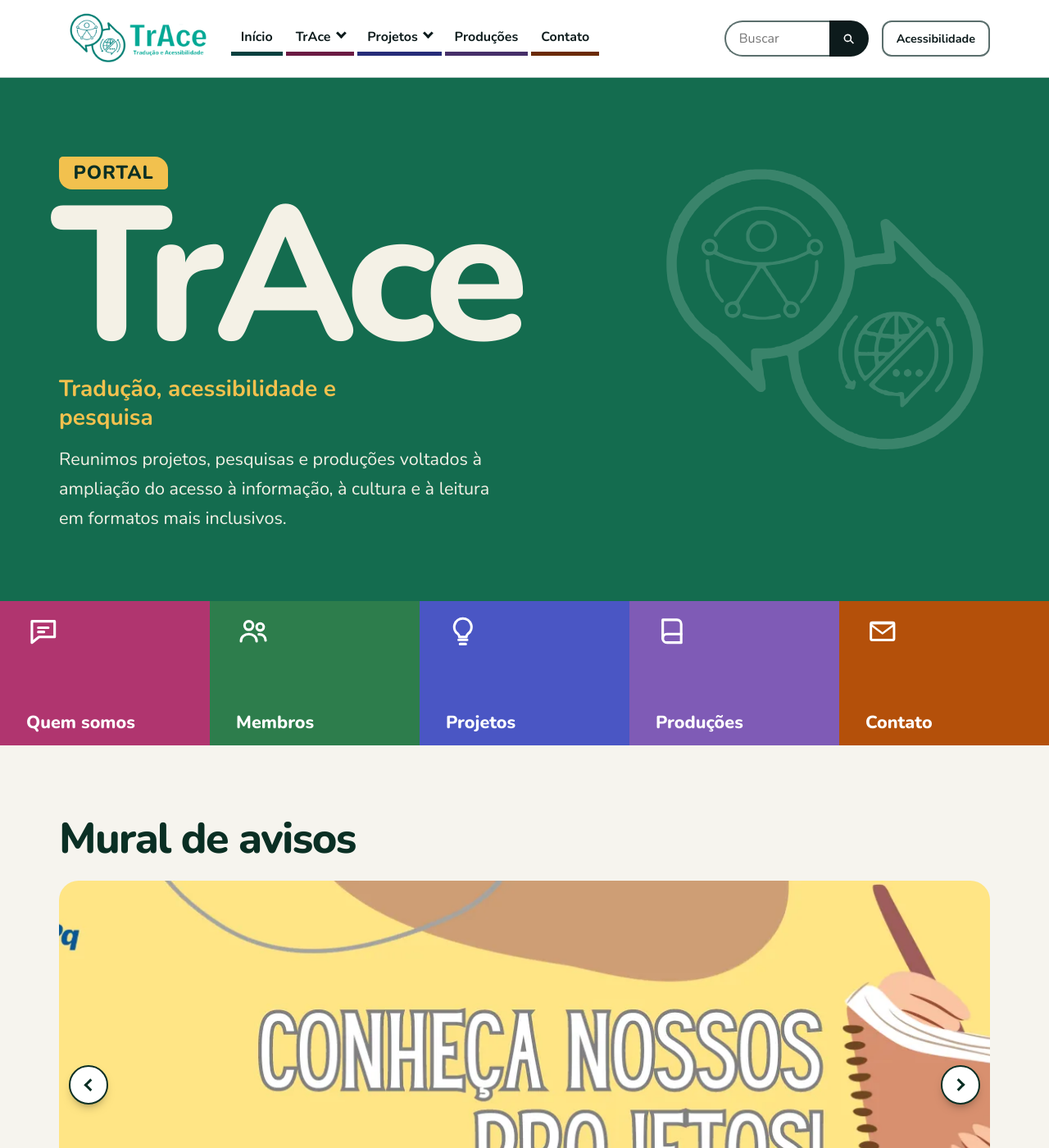
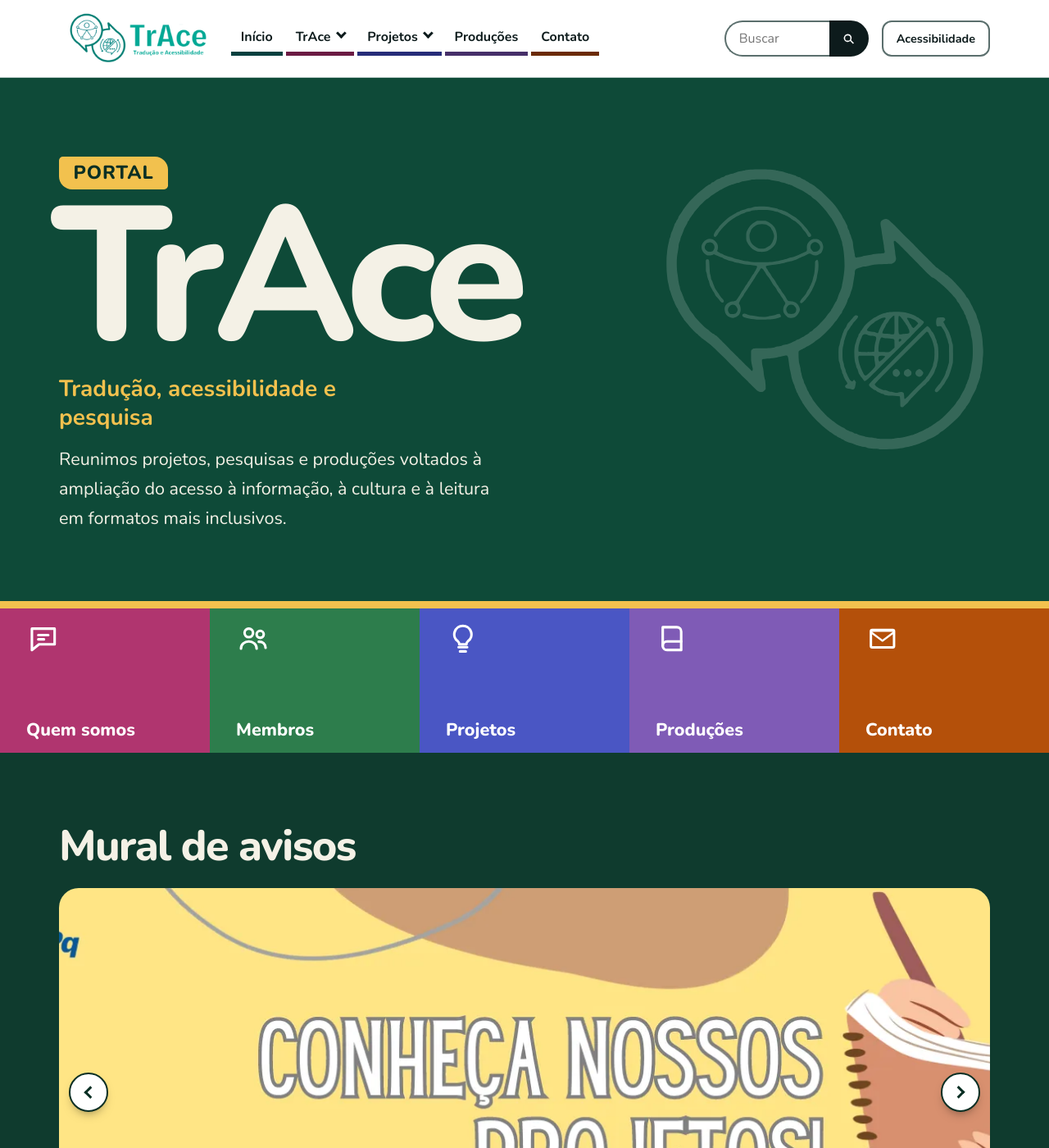
Before and after one commit to Niuuzinho/site-trace-teste, a Jekyll site: the page built from inicio-teste.html, in a window 1280 px wide and 1400 px high. Shown: the whole window at 82% size. Built offline with Jekyll 4.4.1, drawn with Linux system fonts in a browser that asks for light colours.

Commit message:
Teste v6: fundos escuros em tons diferentes por sessão e borda amarela entre as sessões 1 e 2
Co-Authored-By: Claude Sonnet 5.5 <noreply@anthropic.com>
Claude-Session: https://claude.ai/code/session_01AbHHXVauvBZ2sfPmWDepMS

```diff
--- a/assets/css/inicio.css
+++ b/assets/css/inicio.css
@@ -155,3 +155,30 @@ html[data-contraste="alto"] .in-hero::after { background: #fff; }
 .in-arco-papel .in-sec { padding-top: clamp(3.5rem, 3rem + 3vw, 6rem); }
 .in-mural { padding-bottom: clamp(3.5rem, 3rem + 3vw, 6rem); }
 html[data-contraste="alto"] .in-atalhos a { border: 2px solid #000; }
+
+/* ===== v4: fundos escuros (cada sessão um tom, escurecendo até o rodapé) e borda amarela entre as sessões 1 e 2 ===== */
+.in { --in-verde: #0e4a38; --in-claro: #f4f1e6; --in-claro-2: #cfe0d6; --in-f3: #0f3b2e; --in-f4: #0b2f24; --in-f5: #07221a; --in-icone: #146c4f; background: var(--in-f5); }
+.in-hero { border-bottom: 0.6rem solid var(--in-brilho); }
+.in-bloco { color: var(--in-claro); }
+.in-fundo-3 { background: var(--in-f3); }
+.in-fundo-4 { background: var(--in-f4); }
+.in-fundo-5 { background: var(--in-f5); }
+.in-bloco .in-sec-titulo { color: var(--in-claro); }
+.in-bloco .in-pilula { background: var(--in-brilho); color: var(--in-escuro); }
+.in-bloco .in-pilula:hover { background: var(--in-claro); color: var(--in-escuro); }
+.in-bloco .in-lista { border-bottom-color: rgb(244 241 230 / 0.6); }
+.in-bloco .in-prod-item { border-top-color: rgb(244 241 230 / 0.6); }
+.in-bloco .in-prod-link { color: var(--in-claro); }
+.in-bloco .in-prod-autoria { color: var(--in-claro-2); }
+.in-bloco .in-prod-tipo { background: var(--in-brilho); color: var(--in-escuro); }
+.in-bloco .in-seta { color: var(--in-brilho); }
+.in-bloco .in-prod-link:hover { background: var(--in-claro); color: var(--in-escuro); }
+.in-bloco .in-prod-link:hover .in-prod-autoria { color: #2a3a33; }
+.in-bloco .in-prod-link:hover .in-prod-tipo { background: var(--in-escuro); color: #fff; }
+.in-bloco .in-prod-link:hover .in-seta { color: var(--in-escuro); }
+.in-fundo-4 .in-projetos { border-color: rgb(244 241 230 / 0.6); }
+.in-fundo-4 .in-proj-item + .in-proj-item { border-top-color: rgb(244 241 230 / 0.6); }
+.in-carrossel .car-controles .botao-peq { border-color: var(--in-escuro); }
+html[data-contraste="alto"] .in { --in-f3: #000; --in-f4: #000; --in-f5: #000; --in-claro: #fff; --in-claro-2: #fff; --in-brilho: #fff; }
+html[data-contraste="alto"] .in-bloco .in-pilula, html[data-contraste="alto"] .in-bloco .in-prod-tipo { background: #fff; color: #000; }
+html[data-contraste="alto"] .in-hero { border-bottom-color: #fff; }
--- a/inicio-teste.html
+++ b/inicio-teste.html
@@ -31,6 +31,7 @@ permalink: /inicio-teste/
   </ul>
 </nav>
 
+<div class="in-bloco in-fundo-3">
 <section class="container in-sec in-mural" aria-labelledby="h-mural">
   <h2 class="in-sec-titulo" id="h-mural">Mural de avisos</h2>
   <div class="mod-hero-card in-carrossel">
@@ -42,8 +43,9 @@ permalink: /inicio-teste/
     {%- endfor %}
   </ul>
 </section>
+</div>
 
-<div class="in-banda in-arco">
+<div class="in-bloco in-fundo-4">
 <section class="container in-sec in-sec-banda" aria-labelledby="h-proj">
   <div class="in-sec-topo">
     <h2 class="in-sec-titulo" id="h-proj">Projetos em destaque</h2>
@@ -57,7 +59,7 @@ permalink: /inicio-teste/
 </section>
 </div>
 
-<div class="in-arco in-arco-papel">
+<div class="in-bloco in-fundo-5">
 <section class="container in-sec in-sec-ultima" aria-labelledby="h-prod">
   <div class="in-sec-topo">
     <h2 class="in-sec-titulo" id="h-prod">Produções em destaque</h2>
```
Also changed, not shown: CLAUDE.md (+1 -0 lines).
